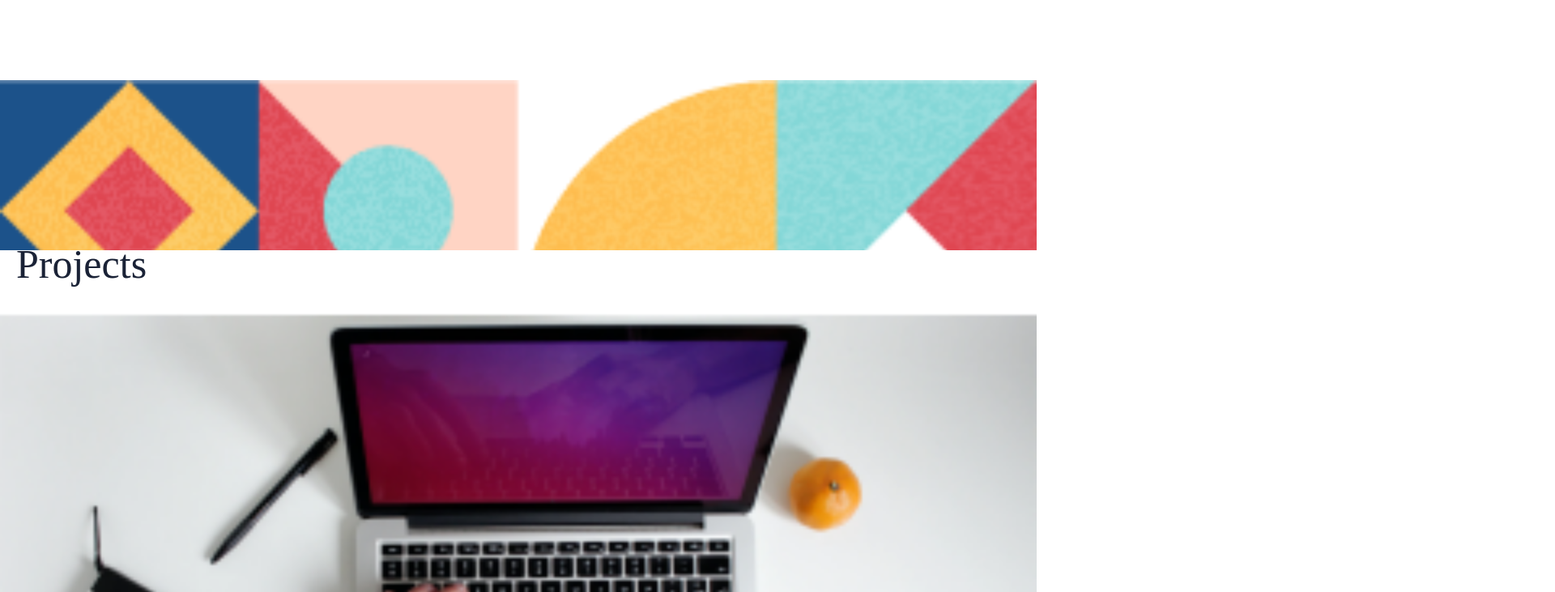
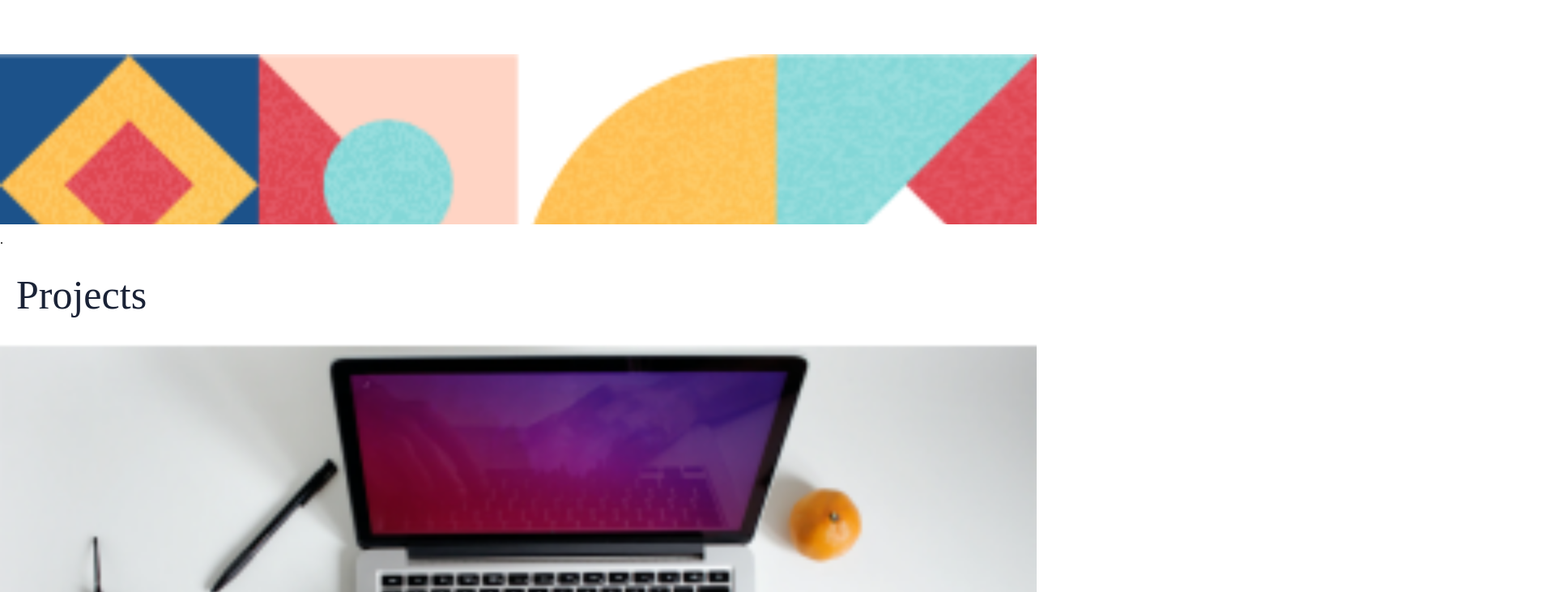
Before and after one commit to uno36/My-Portfolio, a website: page index.html in a window 1280 px wide. Shown: the part 444-1175 px from the top of the page at 81% size, 1920 px wide, since content can reach past the window. Drawn offline with nearby package versions, Linux system fonts and the light colour scheme; a web font is replaced by a local one.

Commit message:
updated html and css

```diff
--- a/index.html
+++ b/index.html
@@ -23,8 +23,7 @@
         </nav>
     </header>
     <section class="homepage">
-        <div class="homepage-container-img">
-        </div>
+
         <div class="homepage-container">
             <h1 class="homepage-heading">Emmanuel <br>
                 Tofa</h1>
@@ -35,7 +34,9 @@
                 <div class="btn-container">
                     <button type="submit" class="homepage-start-collab">start collaboration</button>
                     </div>
-
+                    <div class="homepage-container-img">
+                    </div>
+        .
     </section>
     <section class="projects">
         <div class="projects-container">
@@ -225,7 +226,7 @@
                 <form action="https://formspree.io/f/xgebyodb" method="post">
                     <input type="text" class="name" name="name" placeholder="your name" required="true" maxlength="30" > <br>
                     <input type="email" class="email" name="Email" required="true" placeholder="your email">
-                    <textarea name="text-area" id="your-message" rows="5" class="message" required="true" placeholder="Enter your message..."></textarea>
+                    <textarea name="text-area" id="your-message" rows="5" class="message" required="true" placeholder="Enter your message..." maxlength="500"></textarea>
                     <p class="character-limit">0/500</p>
                     <div class="btn-container">
                     <button class="start-collab" type="submit">start collaboration</button>
--- a/styles.css
+++ b/styles.css
@@ -5,6 +5,7 @@
 * {
   margin: 0;
   padding: 0;
+  overflow-x: hidden;
 }
 
 .main-header {
@@ -30,17 +31,6 @@
   position: relative;
 }
 
-.homepage-container-img {
-  position: absolute;
-  top: 370px;
-  background-image: url(images/image_geometry_2.png);
-  background-repeat: no-repeat;
-  background-size: 100%;
-  height: 210px;
-  width: 100%;
-  margin-top: 70px;
-  margin-bottom: 10px;
-}
 
 .homepage-heading {
   margin-top: 25px;
@@ -89,12 +79,24 @@
   transition-delay: 0.2s;
 }
 
+.homepage-container-img {
+  top: 370px;
+  background-image: url(images/image_geometry_2.png);
+  background-repeat: no-repeat;
+  background-size: 100%;
+  height: 210px;
+  width: 100%;
+  margin-top: 70px;
+  margin-bottom: 10px;
+}
+
+
 .projects {
   position: relative;
 }
 
 .projects-heading {
-  margin-top: 300px;
+  margin-top: 30px;
   color: #1a2236;
   font-weight: 400;
   font-size: 50px;
```
